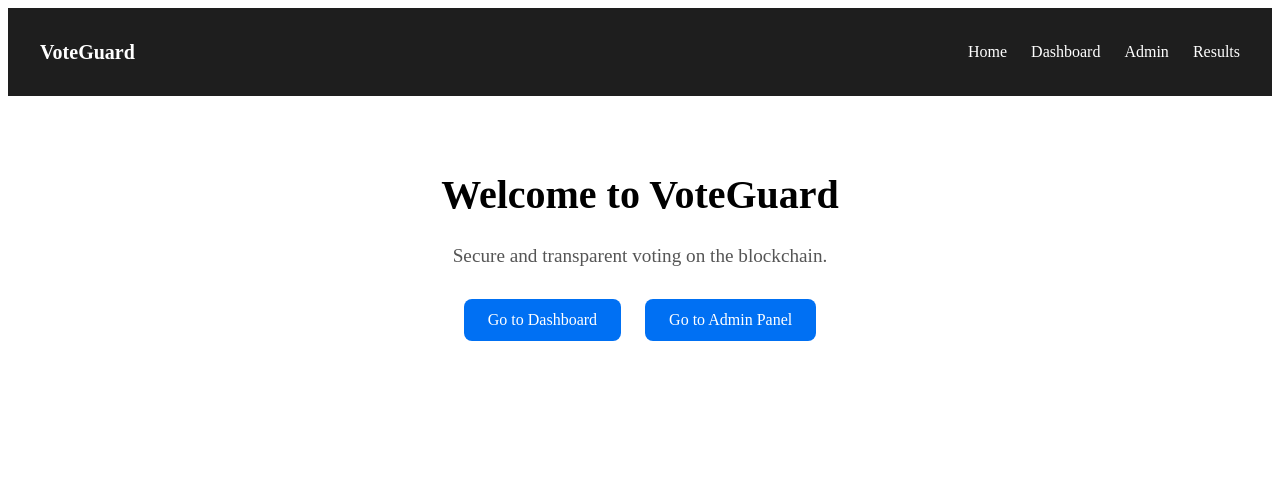
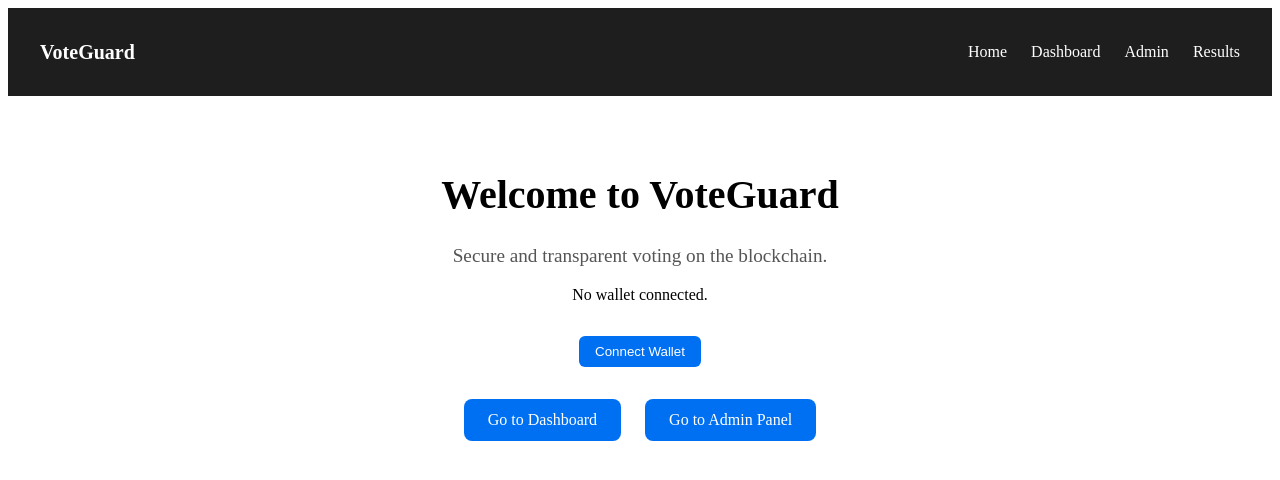
Before and after one commit to eshapednekar/VoteGuard, a Next.js app: page / in a window 1280 px wide. Shown: the top 480 px of the page. Built offline with nearby package versions, Linux system fonts and the light colour scheme.

Commit message:
wallet connection on landing page

```diff
--- a/package.json
+++ b/package.json
@@ -9,8 +9,10 @@
     "lint": "next lint"
   },
   "dependencies": {
+    "@thirdweb-dev/react": "^4.9.4",
+    "@thirdweb-dev/sdk": "^4.0.99",
     "dotenv": "^16.5.0",
-    "ethers": "^6.13.7",
+    "ethers": "^5.8.0",
     "next": "15.3.0",
     "react": "^19.0.0",
     "react-dom": "^19.0.0",
--- a/pages/index.js
+++ b/pages/index.js
@@ -1,5 +1,6 @@
 import Link from 'next/link';
 import styled from 'styled-components';
+import { useVoteGuard } from '../context/VoteGuardContext';
 
 const Wrapper = styled.div`
   padding: 3rem;
@@ -37,12 +38,44 @@ const StyledLink = styled(Link)`
   }
 `;
 
+const AddressBox = styled.div`
+  margin-top: 1rem;
+  padding: 1rem;
+  background-color: #f0f0f0;
+  border-radius: 8px;
+  font-family: monospace;
+`;
+
+const Button = styled.button`
+  padding: 0.5rem 1rem;
+  background-color: #0070f3;
+  color: white;
+  border: none;
+  border-radius: 6px;
+  cursor: pointer;
+  margin-top: 1rem;
+`;
+
+
 export default function Home() {
+  const { currentAccount, connectWallet } = useVoteGuard();
   return (
     <Wrapper>
       <Title>Welcome to VoteGuard</Title>
       <Subtitle>Secure and transparent voting on the blockchain.</Subtitle>
-
+      <div>
+      {!currentAccount ? (
+        <div>
+          <p>No wallet connected.</p>
+          <Button onClick={connectWallet}>Connect Wallet</Button>
+        </div>
+      ) : (
+        <div>
+          <p>Wallet Connected:</p>
+          <AddressBox>{currentAccount}</AddressBox>
+        </div>
+      )}
+      </div>
       <ButtonGroup>
         <StyledLink href="/dashboard">Go to Dashboard</StyledLink>
         <StyledLink href="/admin">Go to Admin Panel</StyledLink>
```
Also changed, not shown: pages/vote/[id].js (+24 -15 lines), pages/_app.js (line endings or trailing spaces), pages/dashboard.js (line endings or trailing spaces), 1 other file (tests, documents, lock files or other folders).
